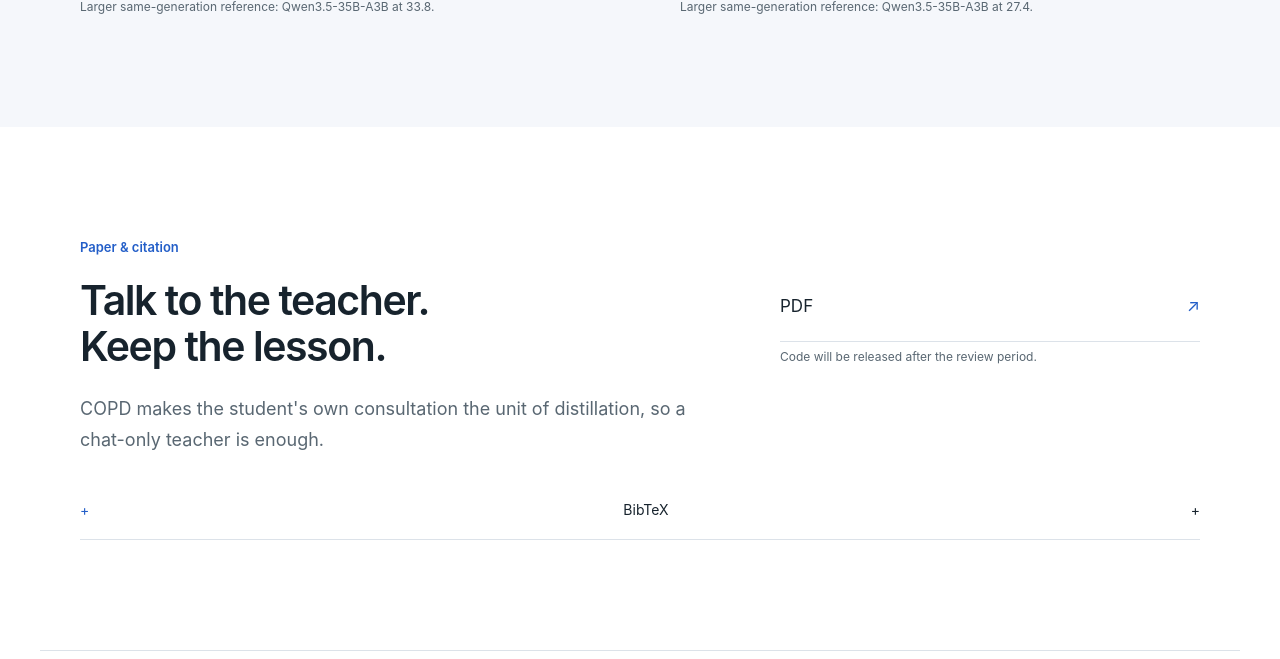
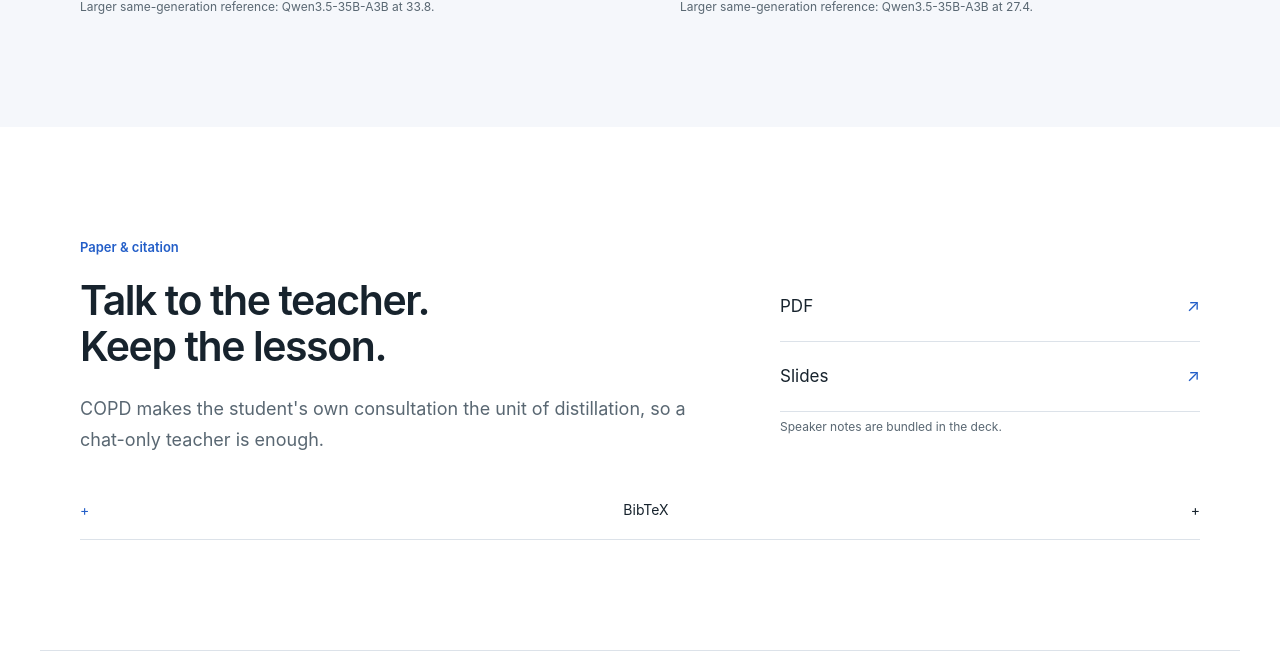
Before and after one commit to liruiluo/communicative-opsd, a plain HTML site: page index.html in a window 1280 px wide. Shown: the part 7175-7834 px from the top of the page. Drawn offline with Linux system fonts and the light colour scheme.

Commit message:
Add the talk deck and link it from the paper section

```diff
--- a/index.html
+++ b/index.html
@@ -134,7 +134,7 @@ u_t ~ π_θ(· | h_t)</code></pre><span class="step-note">Free text, no template
 </div></section>
 
 <section class="section wrap resources" id="paper"><div><p class="section-label">Paper & citation</p><h2>Talk to the teacher.<br>Keep the lesson.</h2><p class="section-intro">COPD makes the student's own consultation the unit of distillation, so a chat-only teacher is enough.</p></div>
-  <div class="resource-links"><a href="assets/paper.pdf">PDF <span aria-hidden="true">↗</span></a><span class="release-note">Code will be released after the review period.</span></div>
+  <div class="resource-links"><a href="assets/paper.pdf">PDF <span aria-hidden="true">↗</span></a><a href="assets/slides/copd-slides.pdf">Slides <span aria-hidden="true">↗</span></a><span class="release-note">Speaker notes are bundled in the deck.</span></div>
   <details class="citation"><summary>BibTeX <span>+</span></summary><pre id="citation-text">@article{luo2026copd,
   title = {Communicative On-Policy Distillation: Distilling Black-Box Teacher Capabilities through Communication for Long-Horizon Tasks},
   author = {Lirui Luo and Kelong Mao and Xinwei Yang and Rongqing Li and Luyu Chen and Kevin Wong and Yudong Guo and Xinrui Wang and Jiayin Zhu and Gu Simiu and Sulong Xu and Cong Fang},
```
Also changed, not shown: 3 other files.
